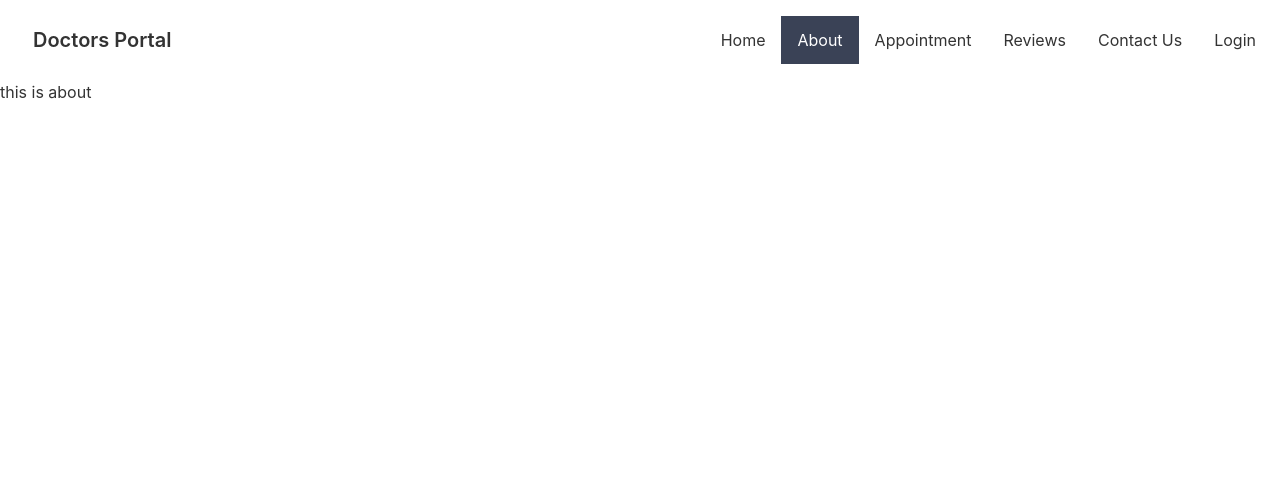
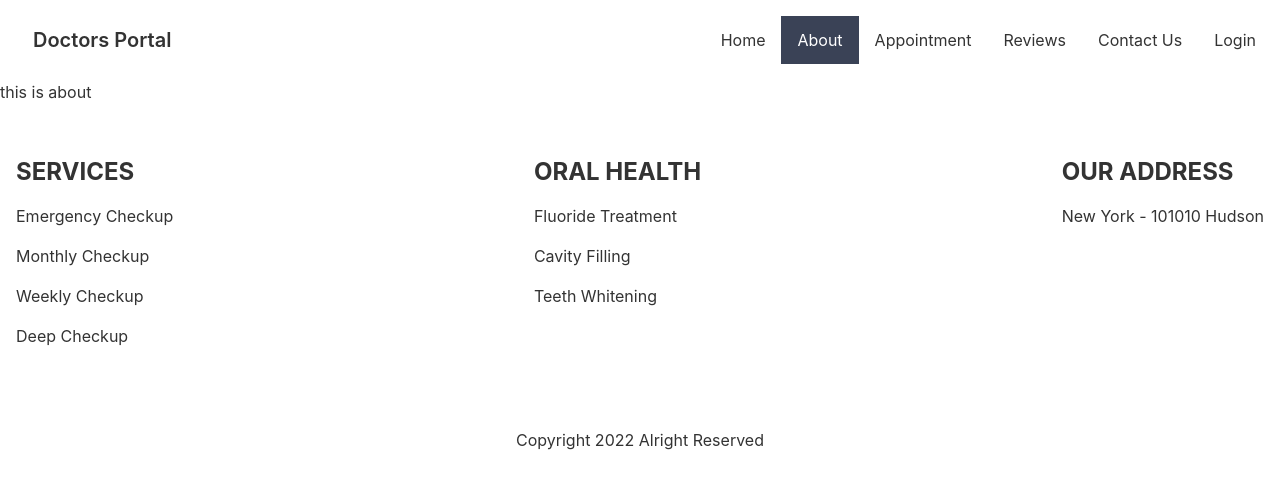
Before and after one commit to shakib-mia/doctors-portal-web, a React (Create React App) app: page /about in a window 1280 px wide. Shown: the top 488 px of the page. Built offline with nearby package versions, Linux system fonts and the light colour scheme.

Commit message:
footer added

```diff
--- a/src/App.js
+++ b/src/App.js
@@ -2,7 +2,8 @@ import { Route, Routes } from 'react-router-dom';
 import './App.css';
 import About from './Components/Pages/About/About';
 import Home from './Components/Pages/Home/Home';
-import Navbar from './Components/Shared/Navbar';
+import Footer from './Components/Shared/Footer/Footer';
+import Navbar from './Components/Shared/Navbar/Navbar';
 
 function App() {
   return (
@@ -12,6 +13,7 @@ function App() {
         <Route path='/' element={<Home></Home>}></Route>
         <Route path='/about' element={<About></About>}></Route>
       </Routes>
+      <Footer></Footer>
     </div>
   );
 }
--- a/src/Components/Pages/Home/Banner/Banner.js
+++ b/src/Components/Pages/Home/Banner/Banner.js
@@ -6,7 +6,7 @@ const Banner = () => {
       return (
             <div className="banner container mx-auto">
                   <div className='py-20 lg:py-56'>
-                        <div className="hero-content flex-col lg:flex-row-reverse">
+                        <div className="hero-content flex-col lg:flex-row">
                               <img src={chair} className="max-w-sm rounded-lg shadow-2xl" alt="Banner" />
                               <div>
                                     <h1 className="text-5xl font-bold">Your New Smile Starts Here!</h1>
--- a/src/Components/Pages/Home/ExceptionalCare/ExceptionalCare.js
+++ b/src/Components/Pages/Home/ExceptionalCare/ExceptionalCare.js
@@ -5,7 +5,7 @@ const ExceptionalCare = () => {
       return (
             <div className='container mx-auto px-24'>
                   <div className="hero-content flex-col-reverse lg:flex-row gap-20">
-                        <img src={treatment} className="max-w-sm rounded-lg shadow-2xl" alt="Exceptional_Care" />
+                        <img src={treatment} className="rounded-lg shadow-2xl h-96" alt="Exceptional_Care" />
                         <div>
                               <h1 className="text-5xl font-bold">Exceptional Dental Care, on Your Terms</h1>
                               <p className="py-6">It is a long established fact that a reader will be distracted bu the readable content of a page when looking its layout. The point of using Lorem Ipsum is that it has a more-or-less normal distribution of letters as opposed to using Content here. Making it look like readable English, Many desktop publishing packages and webpage</p>
--- /dev/null
+++ b/src/Components/Shared/Footer/Footer.js
@@ -0,0 +1,32 @@
+import React from 'react';
+import { Link } from 'react-router-dom';
+
+const Footer = () => {
+      return (
+            <div className='container mx-auto'>
+                  <div className='py-10 flex flex-wrap justify-between px-4'>
+                        <div className='py-3'>
+                              <h3 className='text-2xl font-bold'>SERVICES</h3>
+                              <Link className='block my-4' to="/">Emergency Checkup</Link>
+                              <Link className='block my-4' to="/">Monthly Checkup</Link>
+                              <Link className='block my-4' to="/">Weekly Checkup</Link>
+                              <Link className='block my-4' to="/">Deep Checkup</Link>
+                        </div>
+                        <div className='py-3'>
+                              <h3 className='text-2xl font-bold'>ORAL HEALTH</h3>
+                              <Link className='block my-4' to="/">Fluoride Treatment</Link>
+                              <Link className='block my-4' to="/">Cavity Filling</Link>
+                              <Link className='block my-4' to="/">Teeth Whitening</Link>
+                        </div>
+                        <div className='py-3'>
+                              <h3 className='text-2xl font-bold'>OUR ADDRESS</h3>
+                              <Link className='block my-4' to="/">New York - 101010 Hudson</Link>
+                        </div>
+
+                  </div>
+                  <p className='text-center py-3'>Copyright 2022 Alright Reserved</p>
+            </div>
+      );
+};
+
+export default Footer;
```
Also changed, not shown: src/Components/Shared/Navbar/Navbar.css (renamed from src/Components/Shared/Navbar.css), src/Components/Shared/Navbar/Navbar.js (renamed from src/Components/Shared/Navbar.js).
